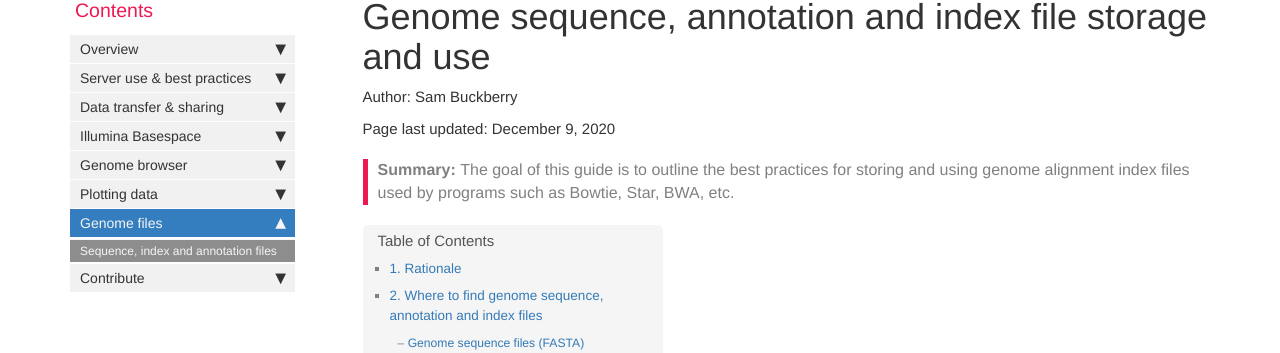
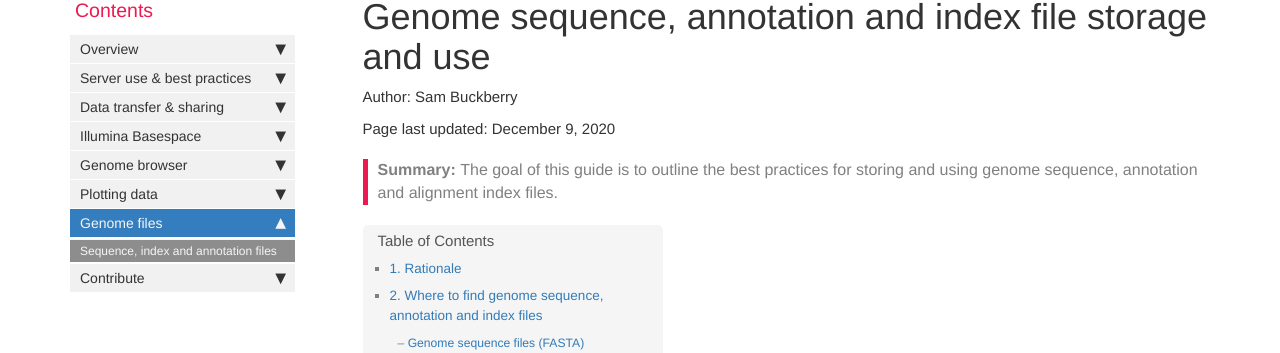
Before and after one commit to ListerLab/guides, a Jekyll site: the page built from pages/mydoc/mydoc_genomes.md, in a window 1280 px wide and 900 px high. Shown: the part 94-447 px from the top of the window. Built offline with Jekyll 4.4.1, drawn with Linux system fonts in a browser that asks for light colours; comment, search, counter and statistics services are not loaded.

Commit message:
Update mydoc_genomes.md

```diff
--- a/pages/mydoc/mydoc_genomes.md
+++ b/pages/mydoc/mydoc_genomes.md
@@ -1,6 +1,6 @@
 ---
 title: "Genome sequence, annotation and index file storage and use"
-summary: "The goal of this guide is to outline the best practices for storing and using genome alignment index files used by programs such as Bowtie, Star, BWA, etc."
+summary: "The goal of this guide is to outline the best practices for storing and using genome sequence, annotation and alignment index files."
 sidebar: mydoc_sidebar
 folder: browser
 permalink: genomes.html
```
